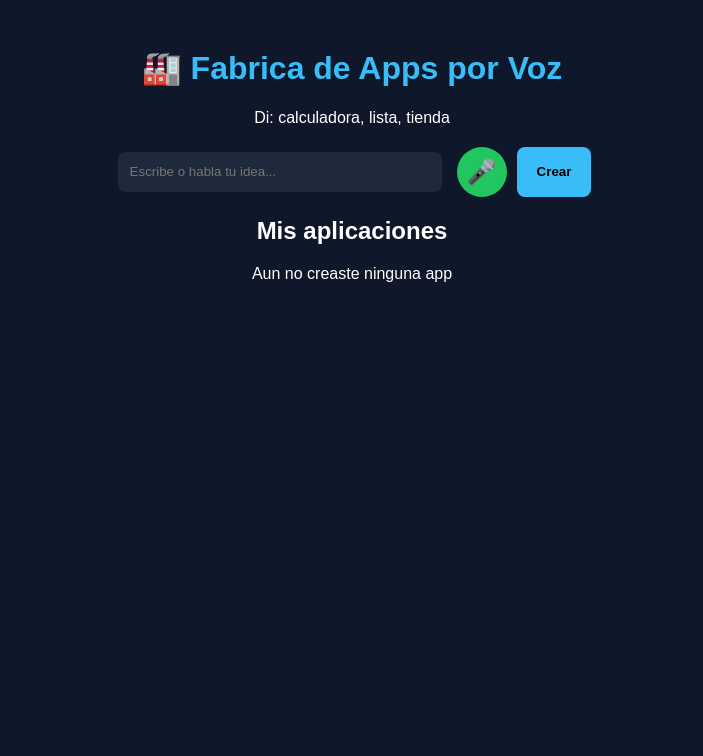
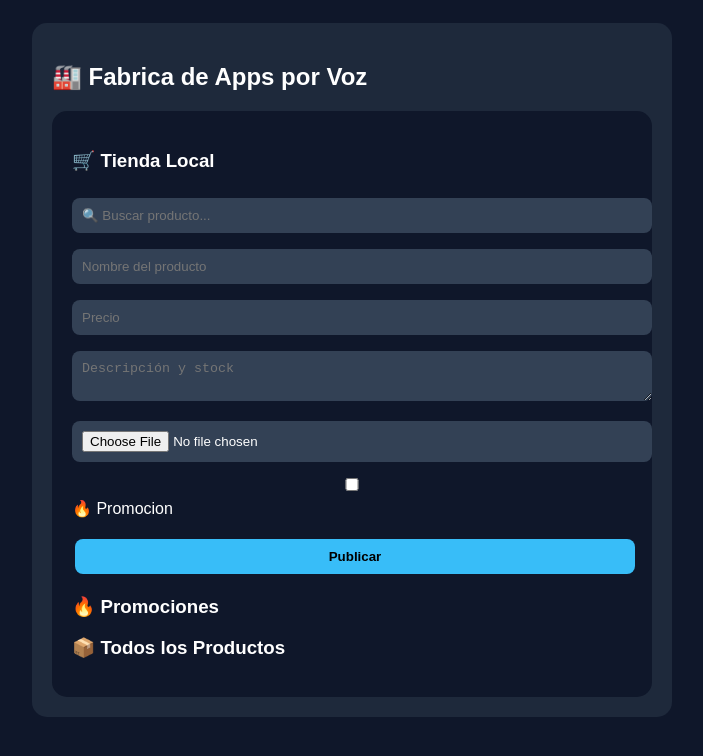
Before and after one commit to Lika452/Fabrica-apps2, a plain HTML site: page Fabrica-libre.html in a window 1280 px wide. Shown: the whole page, without its empty margins (288-991 px from the left). Drawn offline with Linux system fonts and the light colour scheme.

Commit message:
Refactor HTML structure and styles for app factory

```diff
--- a/Fabrica-libre.html
+++ b/Fabrica-libre.html
@@ -5,118 +5,115 @@
 <meta name="viewport" content="width=device-width, initial-scale=1.0">
 <title>Fabrica de Apps por Voz</title>
 <style>
-body{background:#0f172a;color:#fff;font-family:sans-serif;padding:20px;text-align:center}
-h1{color:#38bdf8}
-.input-box{display:flex;gap:10px;justify-content:center;margin:20px 0}
-#texto{flex:1;max-width:300px;padding:12px;border-radius:8px;border:none;background:#1e293b;color:#fff}
-#mic{width:50px;height:50px;border-radius:50%;background:#22c55e;border:none;font-size:24px;cursor:pointer}
-#crear{background:#38bdf8;color:#000;padding:12px 20px;border:none;border-radius:8px;font-weight:bold;cursor:pointer}
-.app-box{background:#1e293b;padding:15px;border-radius:10px;margin:15px auto;max-width:600px;text-align:left}
-.btn{padding:8px 12px;border:none;border-radius:6px;font-weight:bold;margin:5px;cursor:pointer}
-.btn-abrir{background:#22c55e;color:#000}
-.btn-borrar{background:#ef4444;color:#fff}
-.btn-publicar{background:#38bdf8;color:#000}
-.app-contenido{display:none;margin-top:15px;border-top:1px solid #444;padding-top:15px}
-.producto{background:#334155;padding:10px;border-radius:8px;margin:8px 0}
-.promo{border:2px solid #f59e0b;background:#422006}
-input,textarea{padding:8px;margin:5px;border-radius:5px;border:none;width:90%}
-.badge{background:#f59e0b;color:#000;padding:3px 8px;border-radius:5px;font-size:12px}
+body{background:#0f172a;color:white;font-family:Arial;padding:15px}
+.container{max-width:600px;margin:auto;background:#1e293b;padding:20px;border-radius:15px}
+input,textarea{width:100%;padding:10px;margin:8px 0;border-radius:8px;border:none;background:#334155;color:white}
+button{padding:10px 15px;border:none;border-radius:8px;font-weight:bold;cursor:pointer;margin:3px}
+.btn-publicar{background:#38bdf8;color:black;width:100%}
+.btn-wsp{background:#25D366;color:white;width:100%;margin-top:5px}
+.btn-borrar{background:#ef4444;color:white;font-size:12px;padding:5px 10px}
+.producto{background:#334155;padding:12px;margin:8px 0;border-radius:10px;overflow:auto}
+.producto img{width:80px;height:80px;border-radius:10px;object-fit:cover;float:left;margin-right:10px}
+.promo{border:2px solid orange}
 </style>
 </head>
 <body>
-<h1>🏭 Fabrica de Apps por Voz</h1>
-<p>Di: calculadora, lista, tienda</p>
+<div class="container">
+<h2>🏭 Fabrica de Apps por Voz</h2>
 
-<div class="input-box">
-  <input id="texto" placeholder="Escribe o habla tu idea...">
-  <button id="mic">🎤</button>
-  <button id="crear" onclick="crearAppDesdeTexto()">Crear</button>
+<div class="container" style="background:#0f172a">
+<h3>🛒 Tienda Local</h3>
+
+<input id="buscar" placeholder="🔍 Buscar producto..." onkeyup="mostrar()">
+
+<input id="nombre" placeholder="Nombre del producto">
+<input id="precio" type="number" placeholder="Precio">
+<textarea id="desc" placeholder="Descripción y stock"></textarea>
+<input id="foto" type="file" accept="image/*">
+
+<label><input type="checkbox" id="promo"> 🔥 Promocion</label><br><br>
+
+<button class="btn-publicar" onclick="publicar()">Publicar</button>
+
+<h3>🔥 Promociones</h3>
+<div id="promos"></div>
+
+<h3>📦 Todos los Productos</h3>
+<div id="todos"></div>
 </div>
 
-<div id="lista-apps"><h2>Mis aplicaciones</h2></div>
+</div>
 
 <script>
-const SpeechRecognition = window.SpeechRecognition || window.webkitSpeechRecognition;
-const recognition = new SpeechRecognition();
-recognition.lang = 'es-AR';
-mic.onclick = () => { recognition.start(); mic.style.background='#ef4444'; }
-recognition.onend = () => { mic.style.background='#22c55e'; }
-recognition.onresult = (e) => { texto.value = e.results[0][0].transcript; crearAppDesdeTexto(); }
+let productos = JSON.parse(localStorage.getItem('productos')) || [];
+const MI_NUMERO = "5493483497130";
 
-cargarApps();
-
-function crearAppDesdeTexto(){
-  const pedido = texto.value.toLowerCase();
-  if(!pedido) return;
-  texto.value = '';
-  let id = Date.now();
-  let codigo = '';
-  let nombre = 'App';
-
-  if(pedido.includes('tienda') || pedido.includes('mercado') || pedido.includes('venta')){
-    nombre = "🛒 Tienda Local";
-    codigo = `
-      <input id="busc${id}" placeholder="🔍 Buscar producto..." onkeyup="buscar${id}()"><br>
-      <h3>➕ Publicar Producto</h3>
-      <input id="nom${id}" placeholder="Nombre del producto"><br>
-      <input id="pre${id}" type="number" placeholder="Precio $"><br>
-      <textarea id="desc${id}" placeholder="Descripcion"></textarea><br>
-      <label><input type="checkbox" id="promo${id}"> 🔥 Marcar como Promocion</label><br>
-      <button class="btn btn-publicar" onclick="guardarProd${id}()">Publicar</button>
-      <h3>🔥 Promociones</h3><div id="promos${id}"></div>
-      <h3>📦 Todos los Productos</h3><div id="lista${id}"></div>
-      <script>
-      function guardarProd${id}(){
-        if(!nom${id}.value ||!pre${id}.value) return alert("Completa nombre y precio");
-        let prods = JSON.parse(localStorage.getItem("tienda${id}") || "[]");
-        prods.push({n:nom${id}.value, p:pre${id}.value, d:desc${id}.value, promo:promo${id}.checked});
-        localStorage.setItem("tienda${id}", JSON.stringify(prods));
-        mostrarProd${id}();
-        nom${id}.value=""; pre${id}.value=""; desc${id}.value=""; promo${id}.checked=false;
-        alert("Producto publicado!");
-      }
-      function mostrarProd${id}(){
-        let prods = JSON.parse(localStorage.getItem("tienda${id}") || "[]");
-        let promos = prods.filter(p=>p.promo);
-        let normales = prods.filter(p=>!p.promo);
-        promos${id}.innerHTML = promos.map(p=>"<div class=producto promo><span class=badge>OFERTA</span><br><b>"+p.n+"</b><br>$"+p.p+"<br><small>"+p.d+"</small></div>").join("") || "<p>No hay promos</p>";
-        lista${id}.innerHTML = normales.map(p=>"<div class=producto><b>"+p.n+"</b><br>$"+p.p+"<br><small>"+p.d+"</small></div>").join("") || "<p>No hay productos</p>";
-      }
-      function buscar${id}(){
-        let txt = busc${id}.value.toLowerCase();
-        let prods = JSON.parse(localStorage.getItem("tienda${id}") || "[]");
-        let filtrados = prods.filter(p=>p.n.toLowerCase().includes(txt));
-        lista${id}.innerHTML = filtrados.map(p=>"<div class=producto><b>"+p.n+"</b><br>$"+p.p+"<br><small>"+p.d+"</small></div>").join("");
-      }
-      mostrarProd${id}();
-      </` + `script>`;
-  }
-  else if(pedido.includes('calculadora')){
-    nombre = "🧮 Calculadora";
-    codigo = '<input id="a'+id+'" type="number"><input id="b'+id+'" type="number"><br><button onclick="alert(Number(a'+id+'.value)+Number(b'+id+'.value))">Sumar</button>';
-  }
-  else if(pedido.includes('lista')){
-    nombre = "📝 Lista";
-    codigo = '<input id="t'+id+'"><button onclick="l'+id+'.innerHTML+=\'<li>\'+t'+id+'.value+\'</li>\';t'+id+'.value=\'\'">Agregar</button><ul id="l'+id+'"></ul>';
-  }
-
-  let apps = JSON.parse(localStorage.getItem('misApps') || '[]');
-  apps.push({id, nombre, pedido, codigo});
-  localStorage.setItem('misApps', JSON.stringify(apps));
-  cargarApps();
+function guardar() {
+  localStorage.setItem('productos', JSON.stringify(productos));
 }
 
-function cargarApps(){
-  let apps = JSON.parse(localStorage.getItem('misApps') || '[]');
-  let html = '<h2>Mis aplicaciones</h2>';
-  if(apps.length === 0) html += '<p>Aun no creaste ninguna app</p>';
-  apps.forEach(app => {
-    html += '<div class="app-box"><b>'+app.nombre+'</b><br><small>Pedido: "'+app.pedido+'"</small><br><button class="btn btn-abrir" onclick="abrirApp('+app.id+')">Abrir</button><button class="btn btn-borrar" onclick="borrarApp('+app.id+')">Borrar</button><div class="app-contenido" id="app-'+app.id+'">'+app.codigo+'</div></div>';
-  });
-  document.getElementById('lista-apps').innerHTML = html;
+function publicar() {
+  let n = document.getElementById('nombre').value;
+  let p = document.getElementById('precio').value;
+  let d = document.getElementById('desc').value;
+  let pr = document.getElementById('promo').checked;
+  let file = document.getElementById('foto').files[0];
+
+  if(n == '' || p == '') {alert('Falta nombre o precio'); return;}
+
+  if(file) {
+    let reader = new FileReader();
+    reader.onload = function(e) {
+      productos.push({nombre:n, precio:p, desc:d, promo:pr, foto:e.target.result});
+      guardar(); mostrar(); limpiar();
+    }
+    reader.readAsDataURL(file);
+  } else {
+    productos.push({nombre:n, precio:p, desc:d, promo:pr, foto:''});
+    guardar(); mostrar(); limpiar();
+  }
 }
-function abrirApp(id){ let div = document.getElementById('app-'+id); div.style.display = div.style.display === 'block'? 'none' : 'block'; }
-function borrarApp(id){ if(confirm('¿Borrar?')){ let apps = JSON.parse(localStorage.getItem('misApps') || '[]'); apps = apps.filter(app => app.id!== id); localStorage.setItem('misApps', JSON.stringify(apps)); cargarApps(); }}
+
+function borrar(i) {
+  if(confirm('¿Borrar ' + productos[i].nombre + '?')) {
+    productos.splice(i,1);
+    guardar(); mostrar();
+  }
+}
+
+function pedirWsp(nom, pre) {
+  let msg = 'Hola! Quiero ' + nom + ' $' + pre;
+  window.open('https://wa.me/' + MI_NUMERO + '?text=' + encodeURIComponent(msg));
+}
+
+function limpiar() {
+  document.getElementById('nombre').value = '';
+  document.getElementById('precio').value = '';
+  document.getElementById('desc').value = '';
+  document.getElementById('foto').value = '';
+  document.getElementById('promo').checked = false;
+  alert('Producto publicado!');
+}
+
+function mostrar() {
+  let busq = document.getElementById('buscar').value.toLowerCase();
+  let promos = ''; let todos = '';
+  for(let i=0; i<productos.length; i++) {
+    if(productos[i].nombre.toLowerCase().includes(busq)) {
+      let img = productos[i].foto? '<img src="' + productos[i].foto + '">' : '';
+      let item = '<div class="producto ' + (productos[i].promo? 'promo' : '') + '">' + img +
+      '<b>' + productos[i].nombre + '</b> - $' + productos[i].precio +
+      '<br>' + productos[i].desc +
+      '<button class="btn-wsp" onclick="pedirWsp(\''+productos[i].nombre+'\','+productos[i].precio+')">Pedir por WhatsApp</button>' +
+      '<button class="btn-borrar" onclick="borrar('+i+')">🗑️ Borrar</button></div>';
+      todos += item;
+      if(productos[i].promo) promos += item;
+    }
+  }
+  document.getElementById('promos').innerHTML = promos;
+  document.getElementById('todos').innerHTML = todos;
+}
+mostrar();
 </script>
 </body>
 </html>
```
